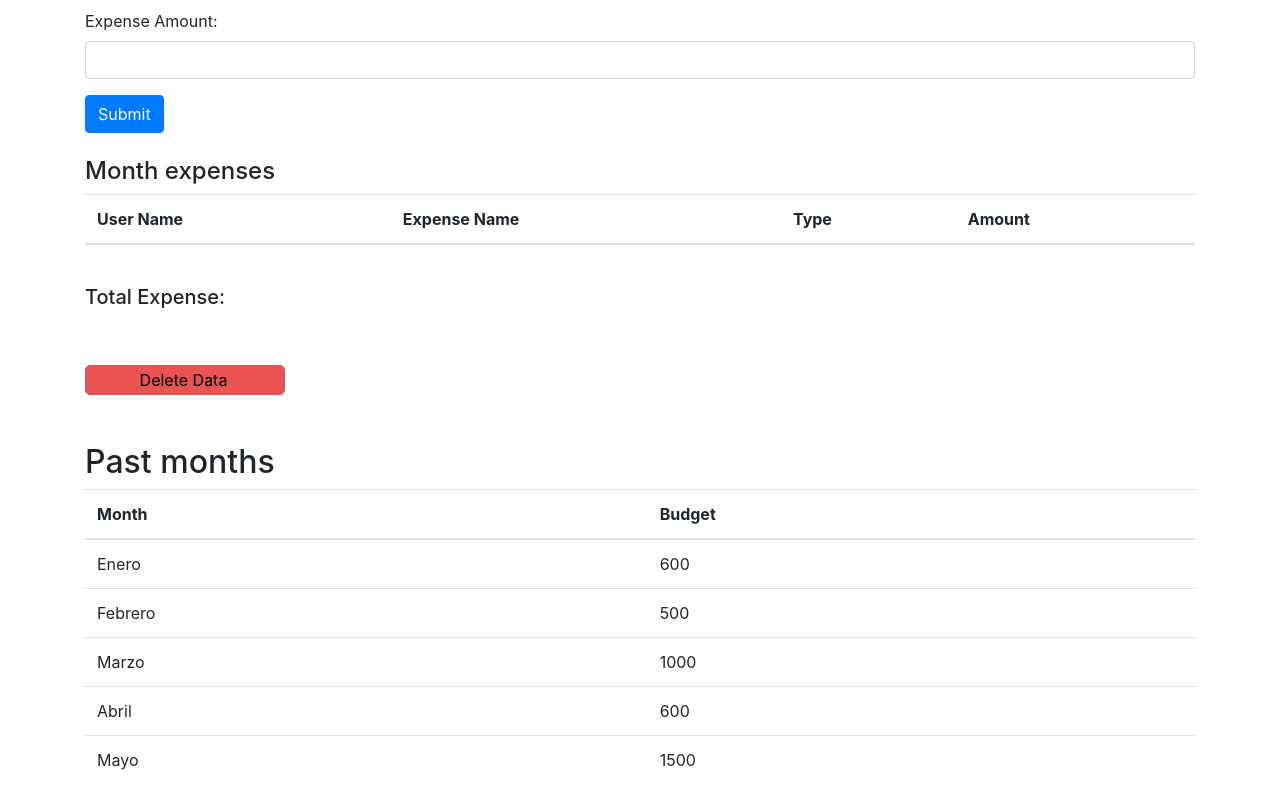
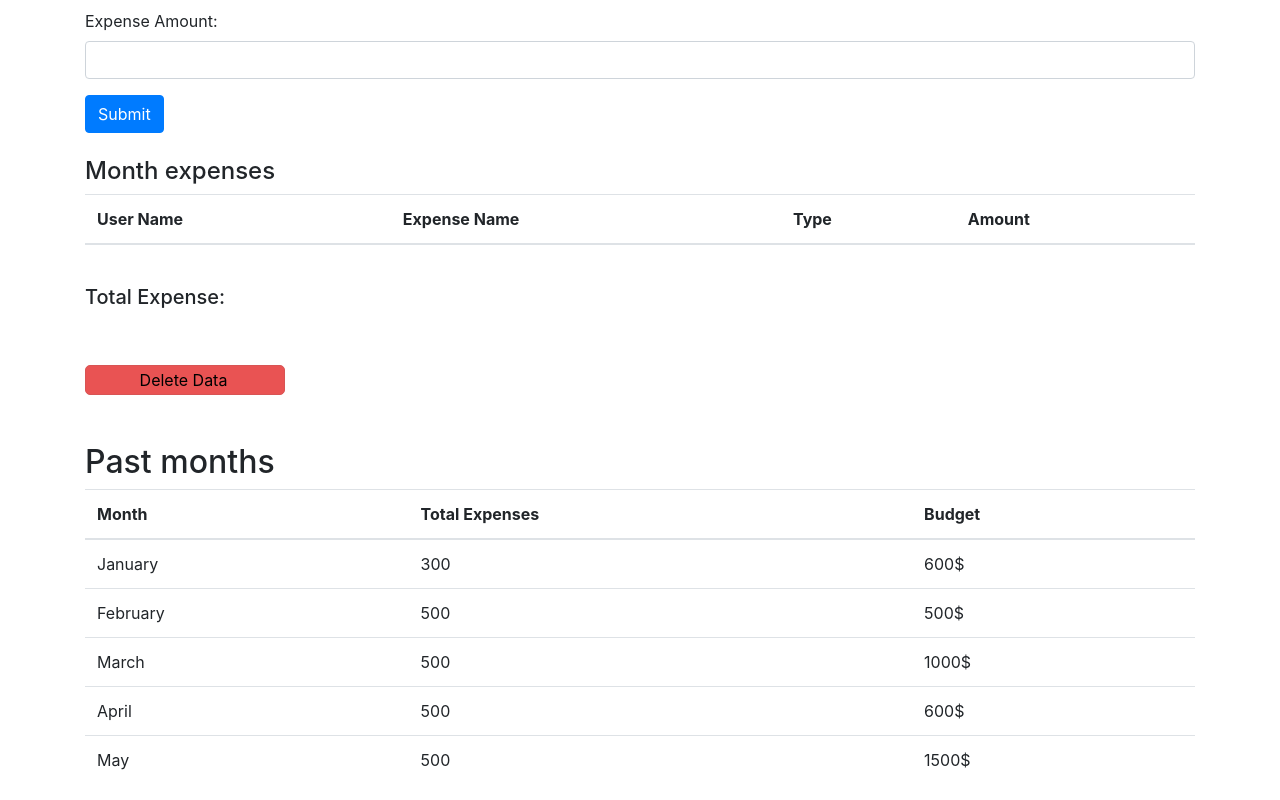
Before and after one commit to SofiZaragoza/sofizaragoza.github.io, a plain HTML site: page index.html in a window 1280 px wide. Shown: the part 556-1356 px from the top of the page. Drawn offline with nearby package versions, Linux system fonts and the light colour scheme.

Commit message:
comit 15 - added expenses in the table
 + html edition

```diff
--- a/budget.js
+++ b/budget.js
@@ -36,7 +36,7 @@ function submitIncome() {
         const incomeinput = document.getElementById("incomeinput");
         incomeinput.style.color = "green";
         const firstbudget = document.getElementById("totalbudget");
-        firstbudget.textContent = `Current Budget: ${campoIncome}`;
+        firstbudget.textContent = `Current Budget:$ ${campoIncome}`;
     })
 
 
@@ -87,7 +87,7 @@ formExpense.addEventListener("submit",(ev) =>{
     const totalbudget = calculatebudget (campoIncome,sumadegastos);
 
     const totalbudgetelement = document.getElementById("totalbudget");
-    totalbudgetelement.textContent = `Current Budget: ${totalbudget}`;
+    totalbudgetelement.textContent = `Current Budget: $ ${totalbudget}`;
 
     console.log(totalbudget);
 })
@@ -121,6 +121,7 @@ function obtenerJsonPropio(){
         document.getElementById("past2023").innerHTML += `
         <tr>
             <td>${past2023.month}</td>
+            <td>${past2023.expenses}</td>
             <td>${past2023.budget}</td>
         </tr>
         `;
--- a/index.html
+++ b/index.html
@@ -35,7 +35,7 @@
             #totalbudget-container {
             position: absolute;
             top: 130px;
-            right: 150px;
+            right: 300px;
             background-color: #f2f2f2;
             padding: 5px 10px;
             border: 1px solid #a9a5a5;
@@ -85,7 +85,7 @@
     <div class="container mt-5">
         <h1>Expense Tracker</h1>
         <br>
-        <h2>Place your Income:</h2>
+        <h2>Place your Income</h2>
         <form id="incomeform">
         <label for="ingresos" id="incomeLabel">
             <input type="text" id="incomeinput" name="incomeinput" placeholder="$$">
@@ -147,7 +147,7 @@
         <h5 id="totalexpensemonth" placeholder="$$" > Total Expense:</h5>
         <br>
         <div id="totalbudget-container">
-        <h5 id="totalbudget"> Current Budget:</h5>
+        <h5 id="totalbudget"> Current Budget: $</h5>
         </div>
         <br>
         <div id="delete-box">
@@ -161,6 +161,7 @@
                 <thead>
                     <tr>
                         <th>Month</th>
+                        <th>Total Expenses</th>
                         <th>Budget</th>
                     </tr>
                 </thead>
--- a/months.json
+++ b/months.json
@@ -1,33 +1,33 @@
 {
     "past2023": [{
-            "month": "Enero",
-            "total income": 900,
-            "total expenses": 300,
-            "budget": 600
+            "month": "January",
+            "income": 900,
+            "expenses": 300,
+            "budget": "600$"
         },
         {
-            "month": "Febrero",
-            "total income": 1000,
-            "total expenses": 500,
-            "budget": 500
+            "month": "February",
+            "income": 1000,
+            "expenses": 500,
+            "budget": "500$"
         },
         {
-            "month": "Marzo",
-            "total income": 1500,
-            "total expenses": 500,
-            "budget": 1000
+            "month": "March",
+            "income": 1500,
+            "expenses": 500,
+            "budget": "1000$"
         },
         {
-            "month": "Abril",
-            "total income": 1100,
-            "total expenses": 500,
-            "budget": 600
+            "month": "April",
+            "income": 1100,
+            "expenses": 500,
+            "budget": "600$"
         },
         {
-            "month": "Mayo",
-            "total income": 2000,
-            "total expenses": 500,
-            "budget": 1500
+            "month": "May",
+            "income": 2000,
+            "expenses": 500,
+            "budget": "1500$"
         }
     ]
 }
```
